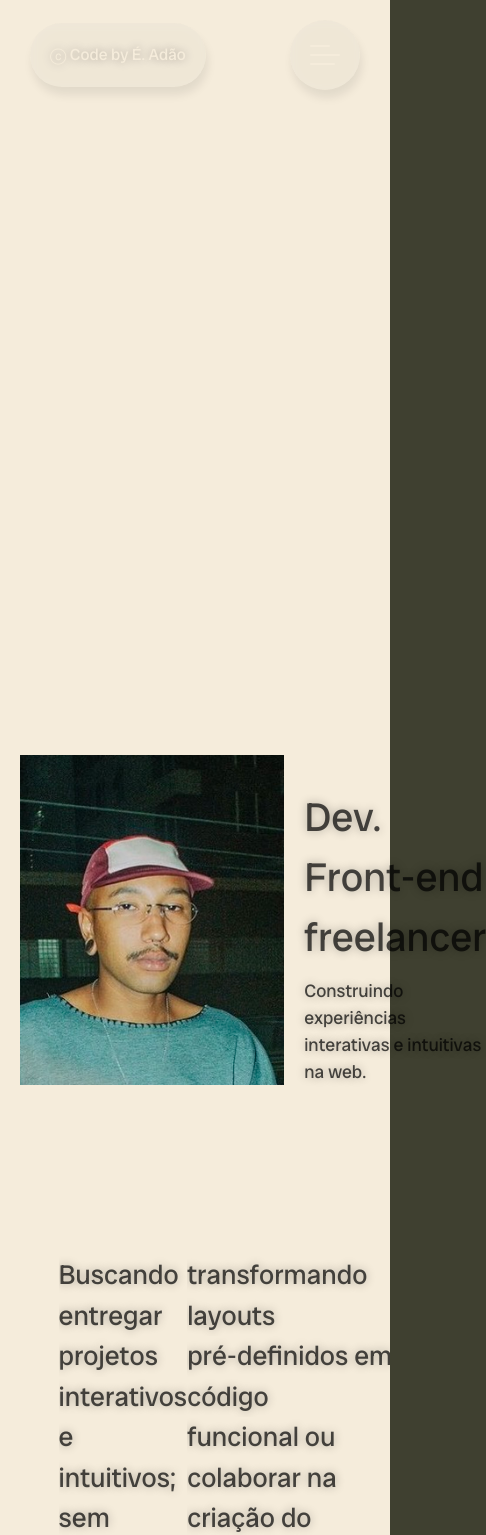
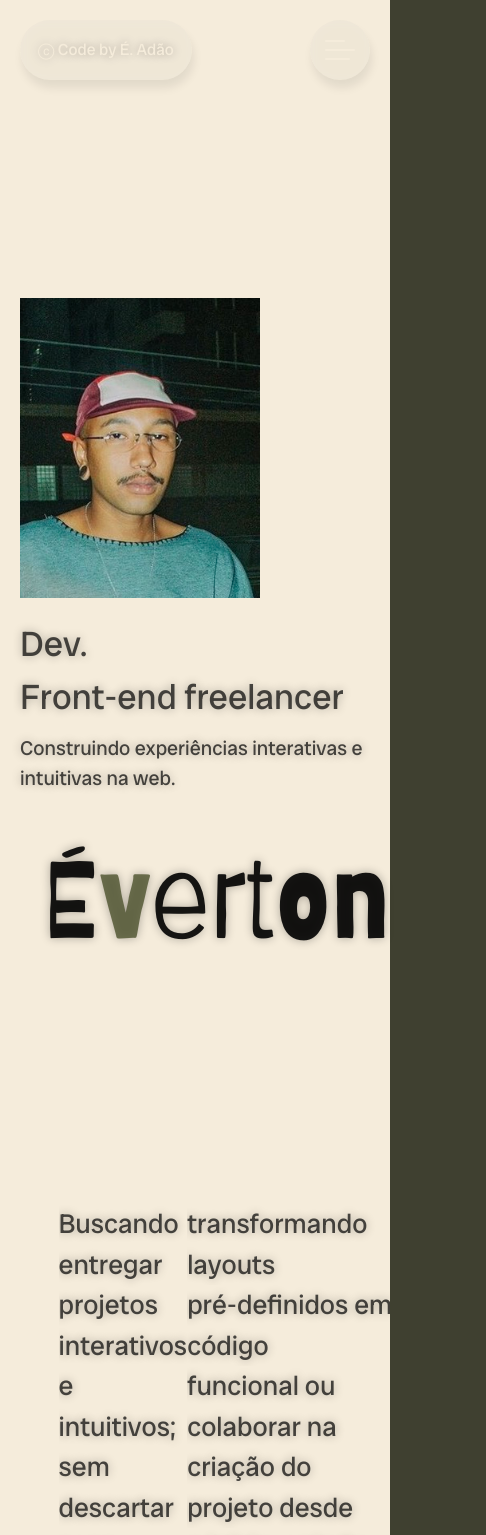
Before and after one commit to adaocomh/eadev_portifolio, a Next.js app: page / in a window 390 px wide. Shown: the top 1535 px of the page, 486 px wide, since content can reach past the window. Built offline with nearby package versions, Linux system fonts and the light colour scheme.

Commit message:
Header e menu versionado.

```diff
--- a/src/app/page.tsx
+++ b/src/app/page.tsx
@@ -162,34 +162,19 @@ export default function Home() {
 
   return (
     <>
-        <nav className='fixed w-[100vw] h-[100px] z-50 md:p-[20px_80px_20px_80px] p-[20px_30px_20px_30px]'><MenuSuspenso/></nav>
-        <header ref={headerRef} className="flex flex-col h-[125vh] p-[20px] bg-[var(--cor-primaria)] lg:p-[80px_0px_0px_80px]" id="hdS1">
-          <div className="flex flex-col justify-end lg:justify-around h-[100%]">
-            <div className="flex justify-start items-end relative top-[50px] gap-[20px] lg:gap-[80px]">
-                <img
-                    className="h-[330px] lg:ml-[20px]"
-                    src="/imgs/perfil/perfil.jpeg"
-                    alt="Foto do desenvolvedor"
-                />
+        <nav className='fixed w-[100vw] h-[100px] p-[20px_20px_0px_20px] z-50 md:p-[20px_80px_20px_80px]'><MenuSuspenso/></nav>
+        <header ref={headerRef} className="flex flex-col h-[119vh] p-[20px_0px_0px_20px] bg-[var(--cor-primaria)] lg:p-[80px_0px_0px_80px]" id="hdS1">
+          <div className="flex flex-col justify-end h-[100%] md:gap-[60px]">
+            <div className="flex flex-col justify-center items-start pr-[20px] gap-[20px] md:flex-row md:justify-start md:items-end lg:gap-[80px]">
+                <img className="h-[300px] md:h-[330px]" src="/imgs/perfil/perfil.jpeg" alt="Foto do desenvolvedor"/>
                 <div className='flex flex-col gap-[10px]'>
-                    <h2 className="text-start text-[40px] text-[var(--cor-font)]
-                    text-shadow-[0px_0px_10px_rgba(0,0,0,0.3)] lg:text-[60px]">
-                    Dev.<br /> Front-end freelancer<br />
-                                </h2>
-                                <p className="title self-end font-extralight
-                                text-[18px]
-                     text-[var(--cor-font)]
-                    text-shadow-[0px_0px_10px_rgba(0,0,0,0.3)] lg:text-[30px]">
-                    Construindo experiências interativas e intuitivas na web.
-                                </p>
+                    <h2 className="text-start text-[35px] text-[var(--cor-font)] text-shadow-[0px_0px_10px_rgba(0,0,0,0.3)] md:text-[50px] lg:text-[60px]"> Dev.<br/> Front-end freelancer<br/></h2>
+                    <p className="text-[20px] font-extralight text-[var(--cor-font)] text-shadow-[0px_0px_10px_rgba(0,0,0,0.3)] md:text-[25px] lg:text-[30px]">Construindo experiências interativas e intuitivas na web.</p>
                 </div>
             </div>
-            <div className='hidden lg:flex h-[50vh] justify-end items-center font-[Barriecito] animate-on-scroll'>
-            <h1 className='hidden lg:inline text-[52vh] text-[rgba(0,0,0,0.9)] text-shadow-[0px_0px_10px_rgba(0,0,0,0.3)] '>
-            É<span className='text-[var(--cor-secundaria)]'>v</span>erton
-            </h1>
+            <div className='flex justify-end items-center h-[25vh] font-[Barriecito] md:h-[50vh] animate-on-scroll'>
+            <h1 className='text-[28vw] text-[rgba(0,0,0,0.9)] text-shadow-[0px_0px_10px_rgba(0,0,0,0.3)]'>É<span className='text-[var(--cor-secundaria)]'>v</span>erton</h1>
             </div>
-
           </div>
         </header>
         <main  ref={containerRef} className='bg-[var(--cor-primaria)]'>
--- a/src/components/mnSuspenso/index.tsx
+++ b/src/components/mnSuspenso/index.tsx
@@ -51,7 +51,7 @@ export default function MenuSuspenso() {
 
   return (
     <div className="flex justify-between items-center w-[100%] transition-all duration-500">
-      <div className={`hover:translate-y-[-4px] hover:transition-all p-[20px] rounded-[50px] text-shadow-[0px_0px_10px_rgba(0,0,0,0.3)] transition-all duration-500 ${overFooter ? "bg-[rgba(128,128,128,0.05)] backdrop-blur-xs text-(--cor-primaria) shadow-[inset_2px_2px_8px_rgba(255,255,255,0.08),2px_8px_10px_rgba(0,0,0,0.08)] hover:shadow-[inset_2px_2px_8px_rgba(255,255,255,0.08),2px_8px_12px_rgba(0,0,0,0.15)]" : scrolled ? "bg-[rgba(128,128,128,0.05)] backdrop-blur-xs shadow-[inset_2px_2px_8px_rgba(255,255,255,0.1),2px_8px_10px_rgba(0,0,0,0.08)]" : ""}`} onClick={() => scrollSection("hdS1")}>
+      <div className={`hover:translate-y-[-4px] hover:transition-all p-[18px] md:p-[20px] rounded-[50px] text-shadow-[0px_0px_10px_rgba(0,0,0,0.3)] transition-all duration-500 ${overFooter ? "bg-[rgba(128,128,128,0.05)] backdrop-blur-xs text-(--cor-primaria) shadow-[inset_2px_2px_8px_rgba(255,255,255,0.08),2px_8px_10px_rgba(0,0,0,0.08)] hover:shadow-[inset_2px_2px_8px_rgba(255,255,255,0.08),2px_8px_12px_rgba(0,0,0,0.15)]" : scrolled ? "bg-[rgba(128,128,128,0.05)] backdrop-blur-xs shadow-[inset_2px_2px_8px_rgba(255,255,255,0.1),2px_8px_10px_rgba(0,0,0,0.08)]" : ""}`} onClick={() => scrollSection("hdS1")}>
         <p className="cursor-pointer font-light">
           ⓒ Code by É. Adão
         </p>
--- a/src/components/mnSuspenso/mnSMobile/index.tsx
+++ b/src/components/mnSuspenso/mnSMobile/index.tsx
@@ -58,36 +58,31 @@ export default function MnSmobile() {
           }, [])
 
     return(
-        <div className={`md:hidden flex justify-center items-center w-[70px] h-[70px] p-[20px] rounded-full cursor-pointer transition-all duration-500 ease-in-out z-40 ${aberto ? "" : overFooter ? "bg-[rgba(128,128,128,0.05)] backdrop-blur-xs shadow-[inset_2px_2px_8px_rgba(255,255,255,0.08),2px_8px_10px_rgba(0,0,0,0.08)] hover:shadow-[inset_2px_2px_8px_rgba(255,255,255,0.08),2px_8px_12px_rgba(0,0,0,0.15)]" : scrolled ? "bg-[rgba(128,128,128,0.05)] backdrop-blur-xs shadow-[inset_2px_2px_8px_rgba(255,255,255,0.1),2px_8px_10px_rgba(0,0,0,0.08)]" : ""}`} onClick={() => setAberto(!aberto)}>
+        <div className={`md:hidden flex justify-center items-center w-[60px] h-[60px] p-[10px] rounded-full cursor-pointer transition-all duration-500 ease-in-out z-40 ${aberto ? "" : overFooter ? "bg-[rgba(128,128,128,0.05)] backdrop-blur-xs shadow-[inset_2px_2px_8px_rgba(255,255,255,0.08),2px_8px_10px_rgba(0,0,0,0.08)] hover:shadow-[inset_2px_2px_8px_rgba(255,255,255,0.08),2px_8px_12px_rgba(0,0,0,0.15)]" : scrolled ? "bg-[rgba(128,128,128,0.05)] backdrop-blur-xs shadow-[inset_2px_2px_8px_rgba(255,255,255,0.1),2px_8px_10px_rgba(0,0,0,0.08)]" : ""}`} onClick={() => setAberto(!aberto)}>
           <div className={`absolute flex justify-center items-center w-0 h-0 bg-[rgba(245,236,219,0.95)] backdrop-blur-xs transition-all duration-600 ease-in-out rounded-[100%] ${aberto ? "right-[0px] top-[0px] w-[100vw] h-[100vh] rounded-none" : ""}`}>
-            <ul className={`w-full h-full flex-col justify-end items-start p-[100px] gap-[50px] md:hidden list-none ${aberto ? 'flex' : 'hidden'}`}>
-                                      <li className='w-max text-[var(--cor-terciario)] text-[60px] font-black slideMenu1 hover:translate-y-[-4px] hover:transition-all rounded-[50px] text-shadow-[0px_0px_10px_rgba(0,0,0,0.08)] transition-all duration-500' onClick={()=>{scrollSection("sS2")}}>Meu objetivo</li>
-                                      <li className='w-max text-[var(--cor-terciario)] text-[60px] font-black slideMenu2 hover:translate-y-[-4px] hover:transition-all rounded-[50px] text-shadow-[0px_0px_10px_rgba(0,0,0,0.08)] transition-all duration-500' onClick={()=>{scrollSection("aPS2")}}>Demo.</li>
-                                      <li className='w-max text-[var(--cor-terciario)] text-[60px] font-black slideMenu3 hover:translate-y-[-4px] hover:transition-all rounded-[50px] text-shadow-[0px_0px_10px_rgba(0,0,0,0.08)] transition-all duration-500' onClick={()=>{scrollSection("footerS4")}}>Contato</li>
+            <ul className={`w-full h-full flex-col justify-end items-start gap-[40px] p-[40px] list-none ${aberto ? 'flex' : 'hidden'}`}>
+                                      <li className='w-max text-[var(--cor-terciario)] text-[45px] font-black slideMenu1 hover:translate-y-[-4px] hover:transition-all rounded-[50px] text-shadow-[0px_0px_10px_rgba(0,0,0,0.08)] transition-all duration-500' onClick={()=>{scrollSection("sS2")}}>Meu objetivo</li>
+                                      <li className='w-max text-[var(--cor-terciario)] text-[45px] font-black slideMenu2 hover:translate-y-[-4px] hover:transition-all rounded-[50px] text-shadow-[0px_0px_10px_rgba(0,0,0,0.08)] transition-all duration-500' onClick={()=>{scrollSection("aPS2")}}>Demo.</li>
+                                      <li className='w-max text-[var(--cor-terciario)] text-[45px] font-black slideMenu3 hover:translate-y-[-4px] hover:transition-all rounded-[50px] text-shadow-[0px_0px_10px_rgba(0,0,0,0.08)] transition-all duration-500' onClick={()=>{scrollSection("footerS4")}}>Contato</li>
                                       <p className="cursor-pointer font-light hover:translate-y-[-4px] hover:transition-all rounded-[50px] text-shadow-[0px_0px_10px_rgba(0,0,0,0.3)] transition-all duration-500 slideMenu4" onClick={() => scrollSection("hdS1")}>
                                       ⓒ Code by É. Adão
                                       </p>
             </ul>
           </div>
 
-          <button
-            onClick={() => setAberto(!aberto)}
-            className="relative w-[30px] h-[30px] transition-all duration-800 ease-in-out hoverSeta"
-          >
-            <div className="hoverSeta">
+          <button onClick={() => setAberto(!aberto)} className="relative w-[30px] h-[30px] transition-all duration-800 ease-in-out">
               <span
-                className={`absolute left-0 block h-[2.1px] rounded-full ${overFooter ? aberto ? "g-[var(--cor-font)] duration-600" : "bg-[var(--cor-primaria)] duration-600" : "bg-[var(--cor-font)] duration-600"} transition-all duration-700 ease-in-out hoverSeta
+                className={`absolute left-0 block h-[2.1px] rounded-full ${overFooter ? aberto ? "bg-[var(--cor-font)] duration-600" : "bg-[var(--cor-primaria)] duration-600" : "bg-[var(--cor-font)] duration-600"} transition-all duration-700 ease-in-out
                   ${aberto ? "w-[30px] rotate-[135deg]" : "top-[5px] w-[20px] rotate-0"}`}
               />
               <span
-                className={`absolute left-0 block h-[2.1px] w-[30px] rounded-lg ${overFooter ? aberto ? "bg-[var(--cor-font)] duration-600" : "bg-[var(--cor-primaria)] duration-600" : "bg-[var(--cor-font)] duration-600"}  transition-all duration-500 ease-in-out hoverSeta
+                className={`absolute left-0 block h-[2.1px] w-[30px] rounded-lg ${overFooter ? aberto ? "bg-[var(--cor-font)] duration-600" : "bg-[var(--cor-primaria)] duration-600" : "bg-[var(--cor-font)] duration-600"}  transition-all duration-500 ease-in-out
                   ${aberto ? "opacity-0" : "top-[14px] opacity-100"}`}
               />
               <span
-                className={`absolute left-0 block h-[2.1px] rounded-lg ${overFooter ? aberto ? "g-[var(--cor-font)] duration-600" : "bg-[var(--cor-primaria)] duration-600" : "bg-[var(--cor-font)] duration-600"}  transition-all duration-700 ease-in-out hoverSeta
+                className={`absolute left-0 block h-[2.1px] rounded-lg ${overFooter ? aberto ? "bg-[var(--cor-font)] duration-600" : "bg-[var(--cor-primaria)] duration-600" : "bg-[var(--cor-font)] duration-600"}  transition-all duration-700 ease-in-out
                   ${aberto ? "w-[30px] -rotate-[135deg]" : "top-[23px] w-[25px] rotate-0"}`}
               />
-            </div>
           </button>
         </div>
     )
```
